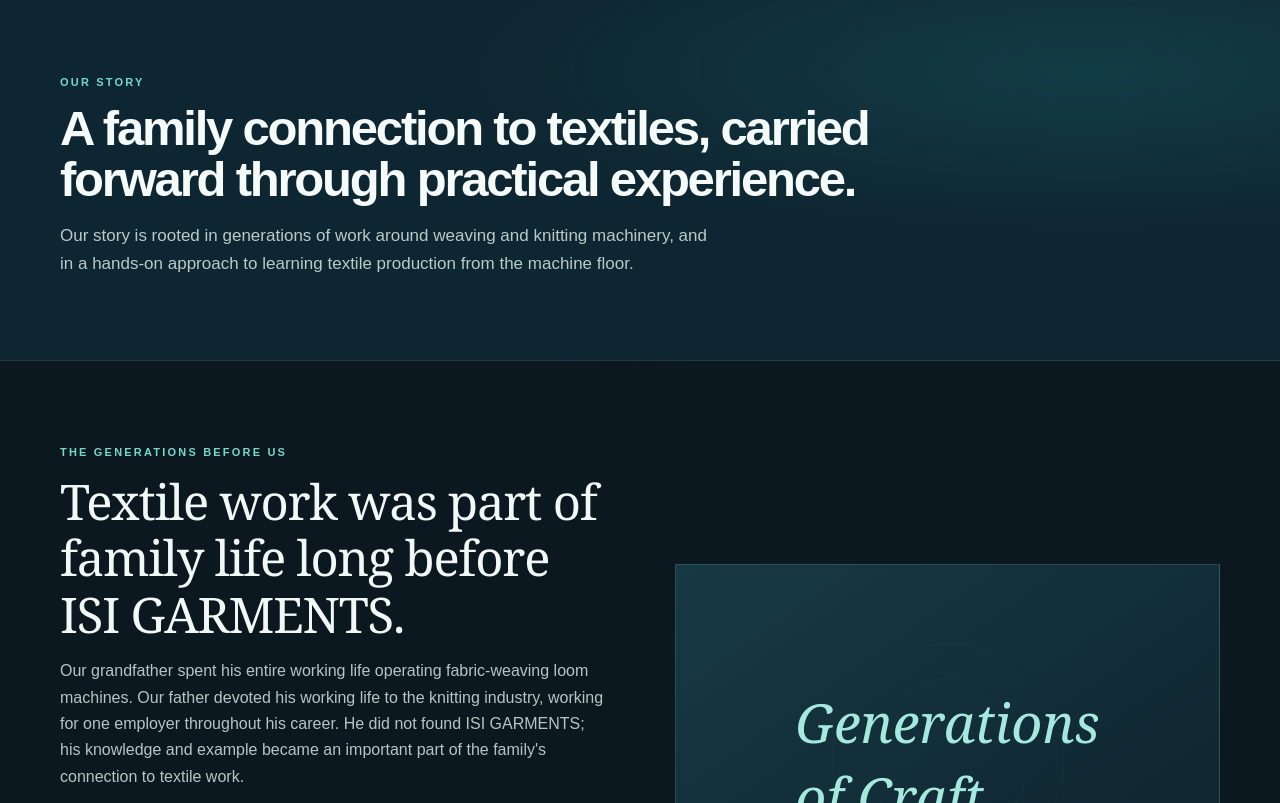
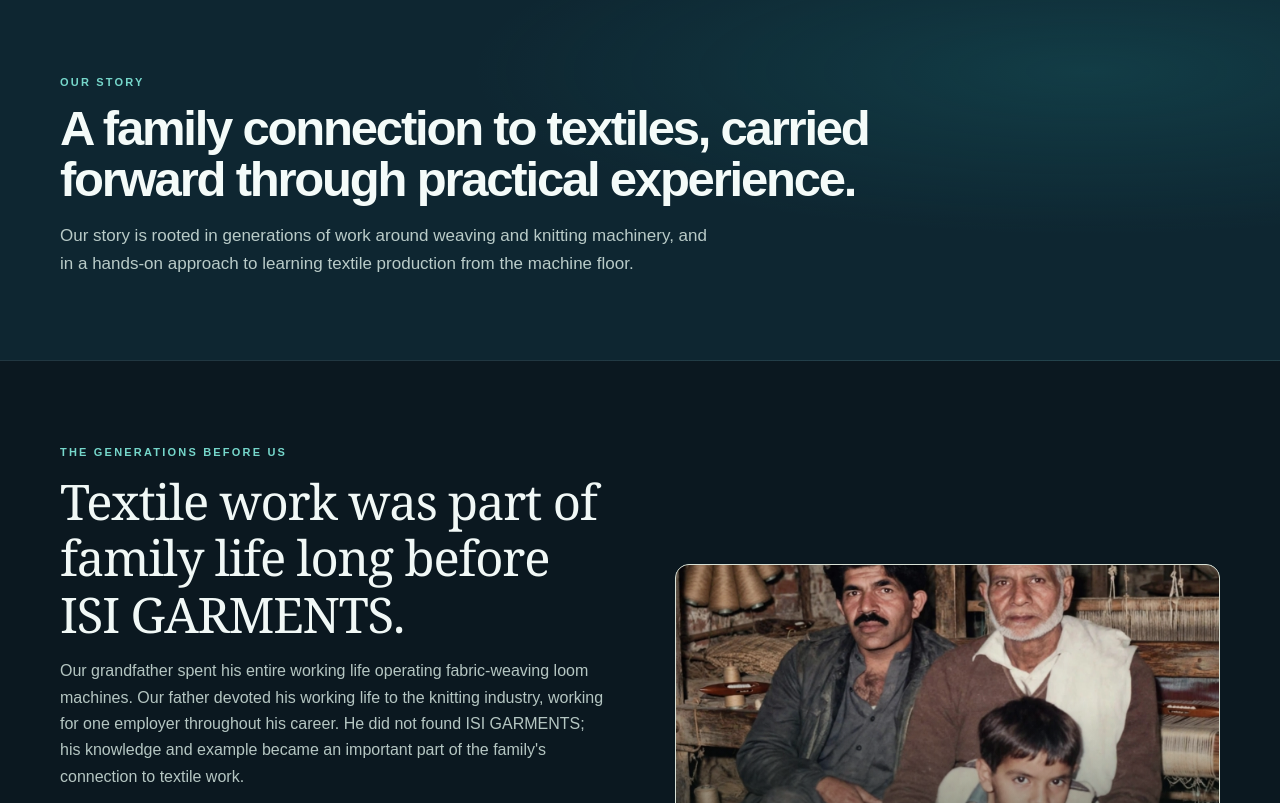
Before and after one commit to isigarments-dotcom/iSi.garments, a plain HTML site: page our-story.html in a window 1280 px wide. Shown: the part 123-926 px from the top of the page. Drawn offline with Linux system fonts and the light colour scheme.

Commit message:
Improve story page visual storytelling

```diff
--- a/our-story.html
+++ b/our-story.html
@@ -10,7 +10,7 @@
 <header class="header"><div class="wrap nav"><a class="brand" href="index.html"><span class="brandmark">iSi</span><span>ISI GARMENTS<small>TEXTILE MANUFACTURING</small></span></a><button class="menu" aria-label="Open navigation" aria-expanded="false">☰</button><nav class="links"><a href="index.html">Home</a><a class="active" href="our-story.html">Our Story</a><a href="products.html">Products</a><a href="manufacturing.html">Manufacturing</a><a href="quality.html">Quality</a><a href="contact.html">Contact</a></nav><a class="nav-cta" href="contact.html">Send an Inquiry ↗</a></div></header>
 <main>
 <section class="page-hero"><div class="wrap"><div class="eyebrow">Our Story</div><h1>A family connection to textiles, carried forward through practical experience.</h1><p>Our story is rooted in generations of work around weaving and knitting machinery, and in a hands-on approach to learning textile production from the machine floor.</p></div></section>
-<section class="section"><div class="wrap split"><div class="copy"><div class="eyebrow">The Generations Before Us</div><h2>Textile work was part of family life long before ISI GARMENTS.</h2><p>Our grandfather spent his entire working life operating fabric-weaving loom machines. Our father devoted his working life to the knitting industry, working for one employer throughout his career. He did not found ISI GARMENTS; his knowledge and example became an important part of the family's connection to textile work.</p><p>Our father began at the age of nine on hand-operated flat knitting machines. Over approximately 66 years in the industry, he worked across hand-flat and circular knitting systems. In the 1980s, his work expanded to circular knitting machines. His experience included the Dubied Flat JDR mechanical and punch-card Jacquard knitting system, where steel cards were used for design patterns and plywood cards for machine functions.</p><p>In the final ten years of his life, he visited our factory to supervise Shima Seiki knitting operations. He passed away in 2021 at the age of 75. His practical knowledge and discipline remain part of our family's textile story.</p></div><div class="visual"><span>Generations<br>of Craft</span></div></div></section>
+<section class="section"><div class="wrap split"><div class="copy"><div class="eyebrow">The Generations Before Us</div><h2>Textile work was part of family life long before ISI GARMENTS.</h2><p>Our grandfather spent his entire working life operating fabric-weaving loom machines. Our father devoted his working life to the knitting industry, working for one employer throughout his career. He did not found ISI GARMENTS; his knowledge and example became an important part of the family's connection to textile work.</p><p>Our father began at the age of nine on hand-operated flat knitting machines. Over approximately 66 years in the industry, he worked across hand-flat and circular knitting systems. In the 1980s, his work expanded to circular knitting machines. His experience included the Dubied Flat JDR mechanical and punch-card Jacquard knitting system, where steel cards were used for design patterns and plywood cards for machine functions.</p><p>In the final ten years of his life, he visited our factory to supervise Shima Seiki knitting operations. He passed away in 2021 at the age of 75. His practical knowledge and discipline remain part of our family's textile story.</p></div><div class="photo-panel story-lead-photo"><img src="IMG-20261118-WA2417.jpg" alt="Three generations of textile experience"><div class="photo-caption"><span>OUR HERITAGE</span><strong>Three generations of textile experience</strong></div></div></div></section>
 <section class="section white"><div class="wrap"><div class="section-head"><div class="eyebrow">Our Textile Heritage</div><h2>Three generations. A lifetime around textile machinery.</h2><p class="lead">From fabric weaving and decades of knitting experience to the next generation's hands-on work across textile processes.</p></div><div class="heritage-grid">
 <figure><img src="IMG-20261118-WA0813.jpg" alt="Our grandfather"><figcaption><strong>Our Grandfather</strong><span>A working life dedicated to operating fabric-weaving looms.</span></figcaption></figure>
 <figure class="heritage-feature"><img src="IMG-20261118-WA2417.jpg" alt="Three generations of the family"><figcaption><strong>Three Generations</strong><span>A continuing family connection to textile work.</span></figcaption></figure>
```
